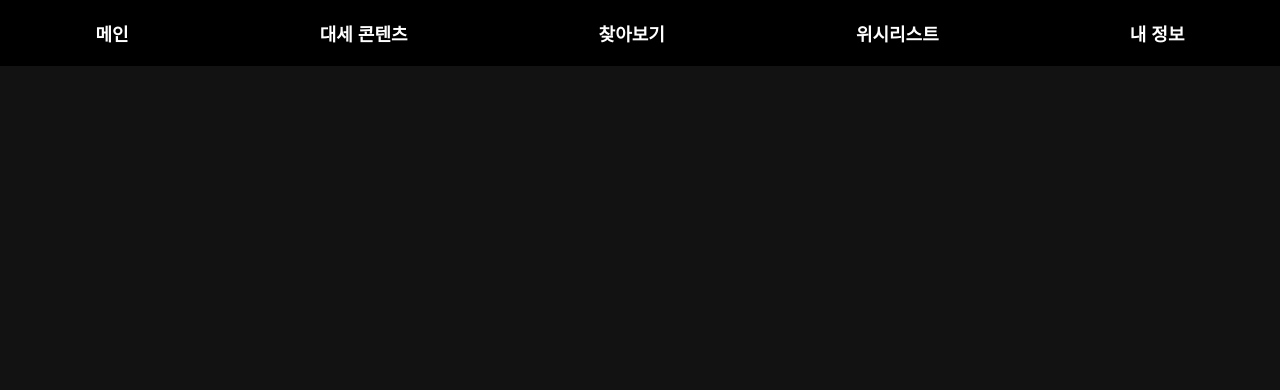
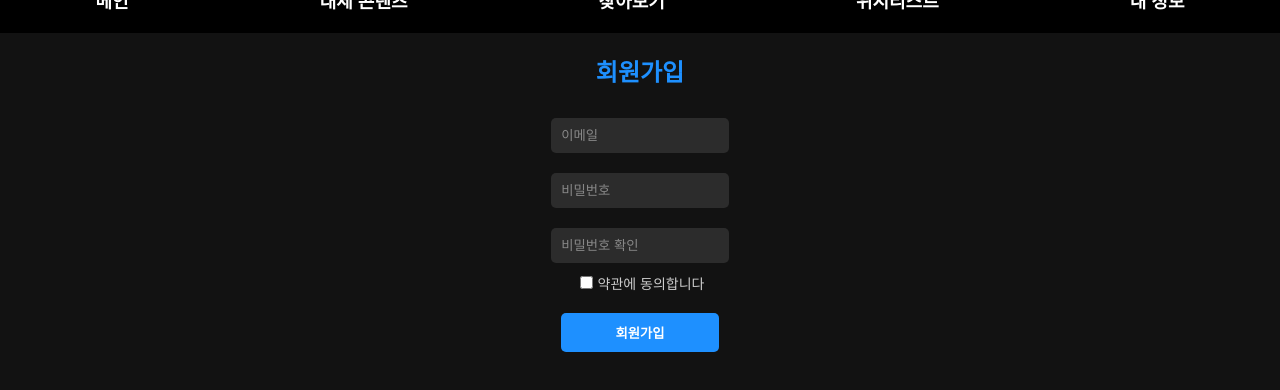
Before and after one commit to mindungil/netflix-demo-oauth, a React (Create React App) app: page /register in a window 1280 px wide. Shown: the top 390 px of the page. Built offline with nearby package versions, Linux system fonts and the light colour scheme.

Commit message:
Feat: Auth axios 추가

```diff
--- a/package.json
+++ b/package.json
@@ -6,6 +6,7 @@
     "@testing-library/jest-dom": "^5.17.0",
     "@testing-library/react": "^13.4.0",
     "@testing-library/user-event": "^13.5.0",
+    "axios": "^1.7.7",
     "react": "^18.3.1",
     "react-dom": "^18.3.1",
     "react-router-dom": "^6.27.0",
--- a/src/AppRouter.js
+++ b/src/AppRouter.js
@@ -27,6 +27,7 @@ function AppRouter() {
           <Route path="/wishlist" element={<ProtectedRoute><Wishlist /></ProtectedRoute>} />
           <Route path="/profile" element={<ProtectedRoute><Profile /></ProtectedRoute>} />
           <Route path="/signin" element={<Signin />} />
+          <Route path="/register" element={<Register />}/>
         </Routes>
 
       </div>
--- a/src/components/Auth/Register.js
+++ b/src/components/Auth/Register.js
@@ -1,5 +1,6 @@
 // src/components/Auth/Register.js
 import React, { useState } from 'react';
+import axios from 'axios';
 import { toast, ToastContainer } from 'react-toastify';
 import 'react-toastify/dist/ReactToastify.css';
 import { useNavigate } from 'react-router-dom';
@@ -16,7 +17,7 @@ function Register() {
     return regex.test(email);
   };
 
-  const handleRegister = () => {
+  const handleRegister = async () => {
     if (password !== confirmPassword) {
       toast.error('비밀번호가 일치하지 않습니다.', {
         position: "top-center",
@@ -27,7 +28,7 @@ function Register() {
         draggable: true,
         progress: undefined,
         theme: "light",
-        });
+      });
       return;
     }
     if (!validateEmail(email)) {
@@ -40,7 +41,7 @@ function Register() {
         draggable: true,
         progress: undefined,
         theme: "light",
-        });
+      });
       return;
     }
     if (!termsAccepted) {
@@ -53,13 +54,52 @@ function Register() {
         draggable: true,
         progress: undefined,
         theme: "light",
-        });
+      });
       return;
     }
 
-    localStorage.setItem('email', email);
-    localStorage.setItem('password', password);
-    navigate('/signin');
+    try {
+      const response = await axios.post('/api/auth/register', {
+        email: email,
+        password: password,
+      });
+
+      if (response.data.success) {
+        toast.success('회원가입이 성공적으로 완료되었습니다!', {
+          position: "top-center",
+          autoClose: 5000,
+          hideProgressBar: false,
+          closeOnClick: true,
+          pauseOnHover: true,
+          draggable: true,
+          progress: undefined,
+          theme: "light",
+        });
+        navigate('/signin');
+      } else {
+        toast.error('회원가입에 실패했습니다.', {
+          position: "top-center",
+          autoClose: 5000,
+          hideProgressBar: false,
+          closeOnClick: true,
+          pauseOnHover: true,
+          draggable: true,
+          progress: undefined,
+          theme: "light",
+        });
+      }
+    } catch (error) {
+      toast.error('서버에 문제가 발생했습니다.', {
+        position: "top-center",
+        autoClose: 5000,
+        hideProgressBar: false,
+        closeOnClick: true,
+        pauseOnHover: true,
+        draggable: true,
+        progress: undefined,
+        theme: "light",
+      });
+    }
   };
 
   return (
--- a/src/components/Auth/Signin.js
+++ b/src/components/Auth/Signin.js
@@ -1,19 +1,24 @@
 // src/components/Auth/Signin.js
 import React, { useState } from 'react';
 import { useNavigate } from 'react-router-dom';
+import axios from 'axios';
 import './Signin.css';
-import { toast, ToastContainer } from 'react-toastify';
+import { toast } from 'react-toastify';
 import 'react-toastify/dist/ReactToastify.css';
 
 function Signin() {
-  const [email, setEmail] = useState(' ');
-  const [password, setPassword] = useState(' ');
+  const [email, setEmail] = useState('');
+  const [password, setPassword] = useState('');
   const navigate = useNavigate();
 
-  const handleLogin = () => {
-    const storedEmail = localStorage.getItem('email');
-    const storedPassword = localStorage.getItem('password');
-    if (email === storedEmail && password === storedPassword) {
+  const handleLogin = async () => {
+    try {
+      const response = await axios.post('/api/auth/login', {
+        email: email,
+        password: password,
+      });
+
+      if (response.data.success) {
         localStorage.setItem('isLoggedIn', true);
         navigate('/');
         toast.success('로그인에 성공하였습니다.', {
@@ -28,6 +33,18 @@ function Signin() {
         });
       } else {
         toast.error('로그인에 실패했습니다.', {
+          position: "top-center",
+          autoClose: 5000,
+          hideProgressBar: false,
+          closeOnClick: true,
+          pauseOnHover: true,
+          draggable: true,
+          progress: undefined,
+          theme: "light",
+        });
+      }
+    } catch (error) {
+      toast.error('서버에 문제가 발생했습니다.', {
         position: "top-center",
         autoClose: 5000,
         hideProgressBar: false,
```
Also changed, not shown: 1 other file (tests, documents, lock files or other folders). Lines whose indentation alone changed are shown as unchanged.
